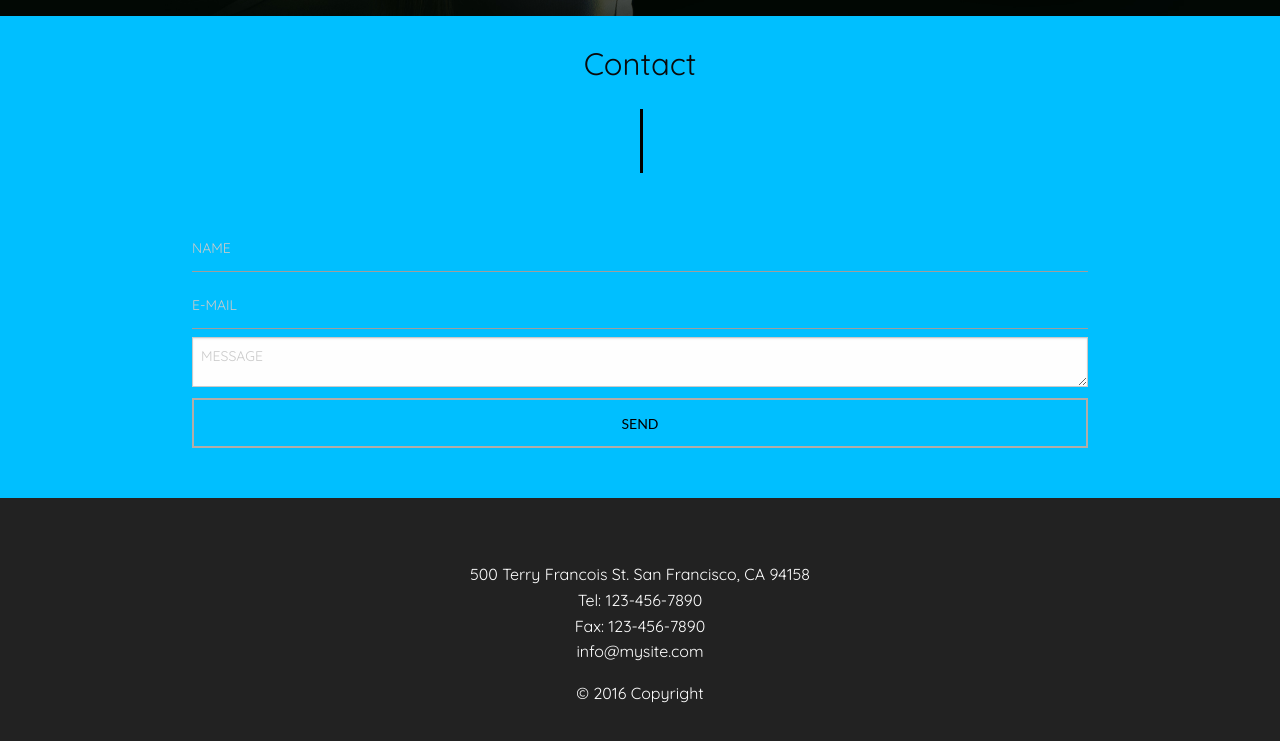
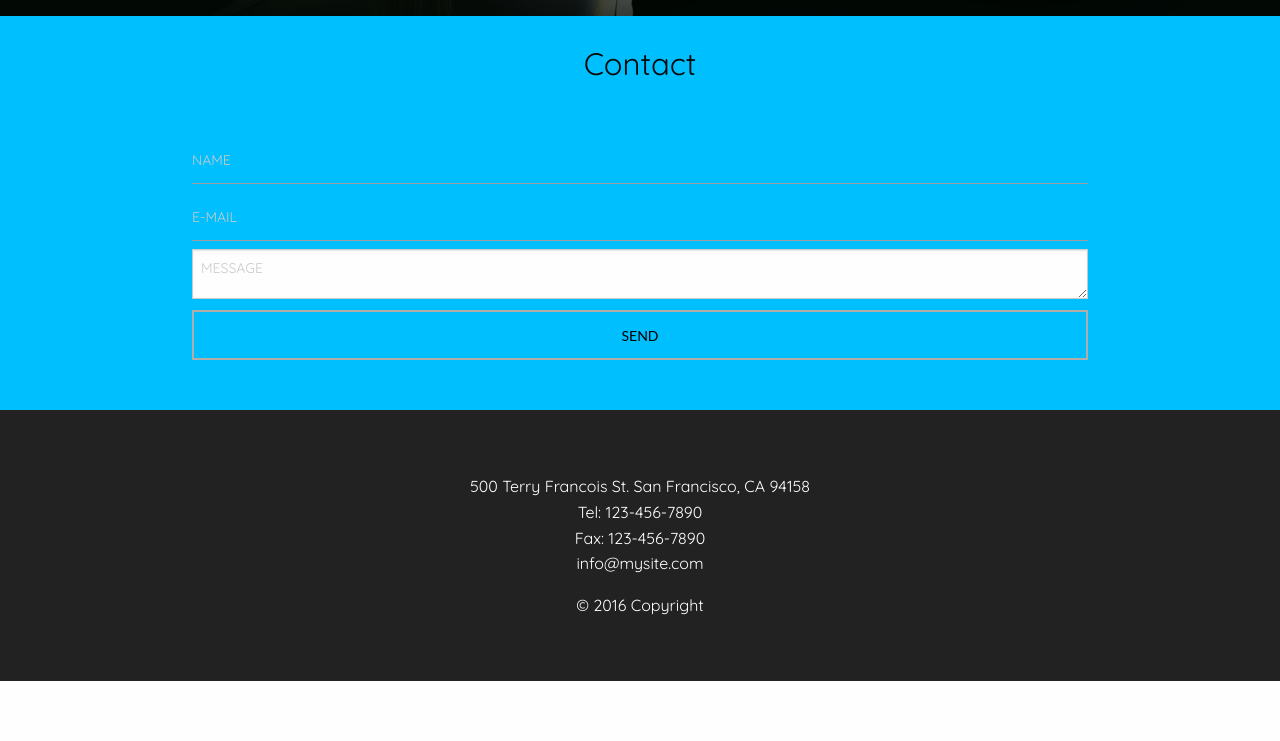
Before and after one commit to yvonnendutaw/galafitness, a plain HTML site: page index.html in a window 1280 px wide. Shown: the part 2870-3611 px from the top of the page. After the commit the page ends 3551 px from the top, so only its background shows below. Drawn offline with nearby package versions, Linux system fonts and the light colour scheme.

Commit message:
Update index.html

```diff
--- a/index.html
+++ b/index.html
@@ -98,7 +98,7 @@
 	</section>
 	<section class="contact expanded text-center large-6 large-centered columns row small-12">
 		<h3>Contact</h3>
-		<div class="borderline"></div>
+
 		<form id="form" class="topBefore">
 
 			<input id="name" type="text" placeholder="NAME">
```
